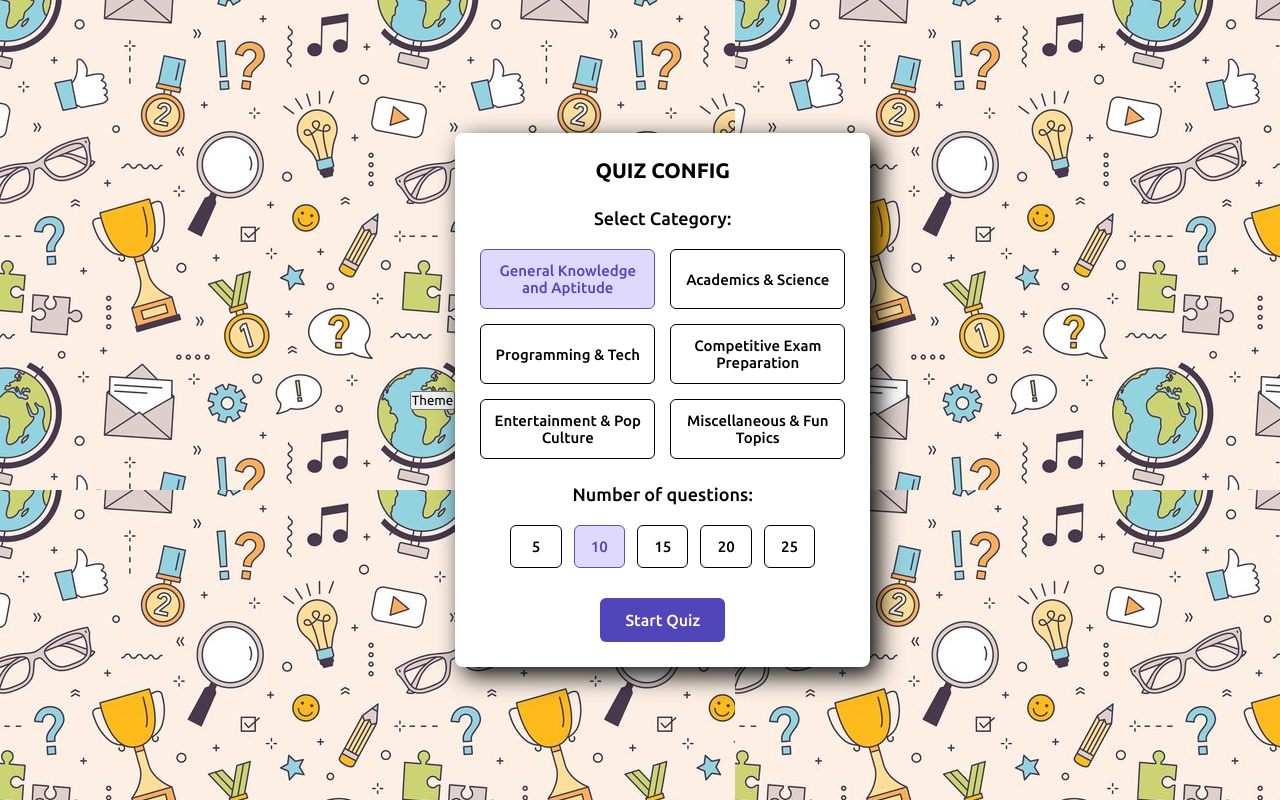
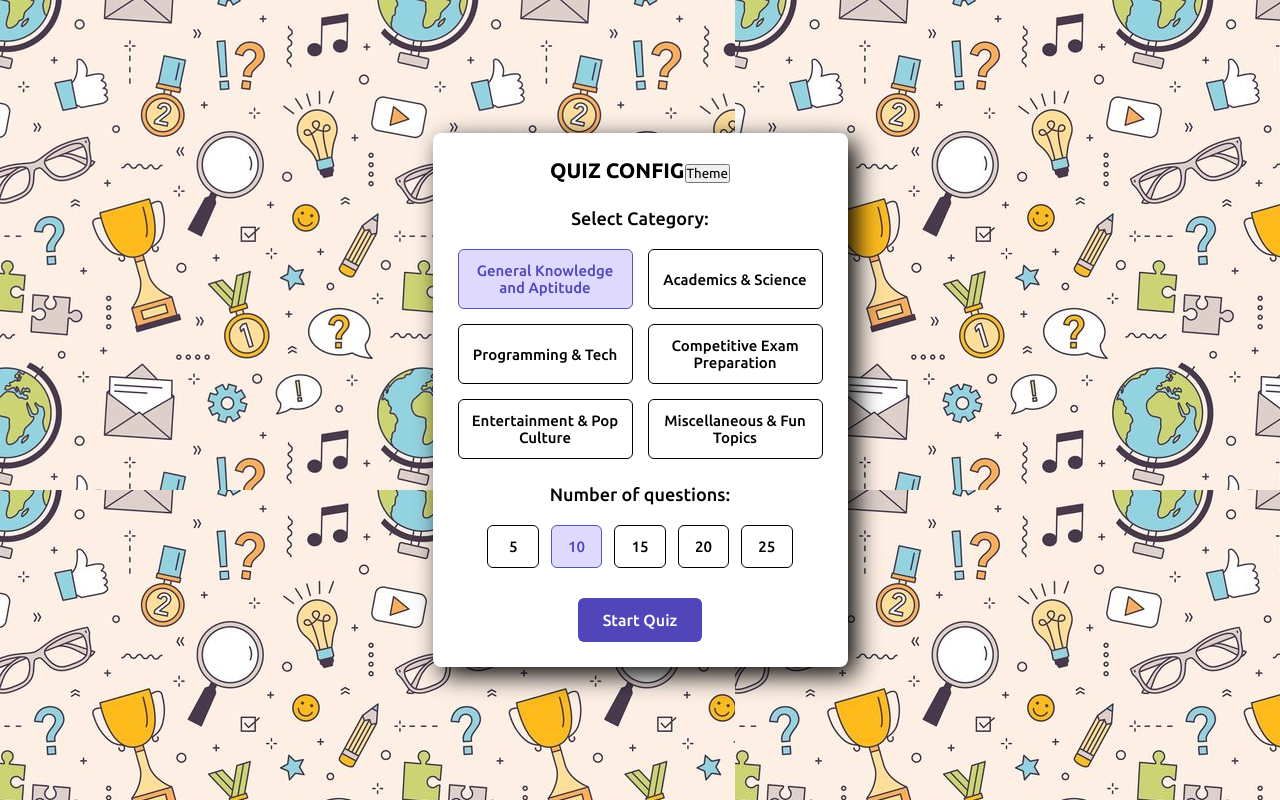
Before and after one commit to Archita-Singha2k24/Quizz, a plain HTML site: page index.html in a window 1280 px wide. Drawn offline with nearby package versions, Linux system fonts and the light colour scheme.

Commit message:
Update index.html
updated position of theme button

```diff
--- a/index.html
+++ b/index.html
@@ -12,11 +12,8 @@
 </head>
 
 <body>
-    <nav>
-        <button id="toggleButton">Theme</button>
-    </nav>
     <div class="conf-container">
-        <h2 class="conf-title">QUIZ CONFIG</h2>
+        <h2 class="conf-title">QUIZ CONFIG<button id="toggleButton">Theme</button></h2>
         <div class="conf-option">
             <h4 class="opt-title">Select Category:</h4>
             <div class="catg-options">
```
